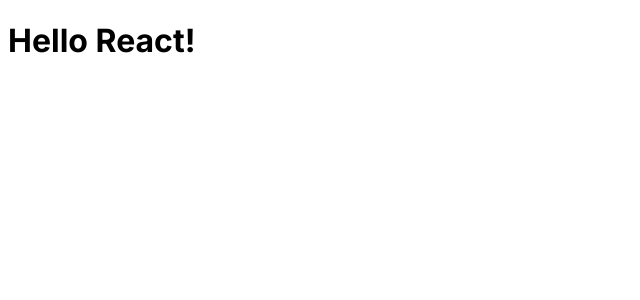
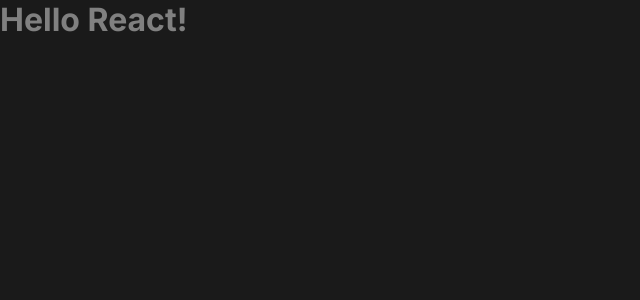
Before and after one commit to cp-yago/todo-app-react-query, a React (Vite) app: page / in a window 1280 px wide. Shown: the top 300 px of the page, without its empty margins (0-640 px from the left). Built offline with nearby package versions, Linux system fonts and the light colour scheme.

Commit message:
style: add styled components and configuring global theme

```diff
--- a/package.json
+++ b/package.json
@@ -10,11 +10,13 @@
   },
   "dependencies": {
     "react": "^18.2.0",
-    "react-dom": "^18.2.0"
+    "react-dom": "^18.2.0",
+    "styled-components": "^5.3.6"
   },
   "devDependencies": {
     "@types/react": "^18.0.26",
     "@types/react-dom": "^18.0.9",
+    "@types/styled-components": "^5.1.26",
     "@vitejs/plugin-react": "^3.0.0",
     "typescript": "^4.9.3",
     "vite": "^4.0.0"
--- a/src/App.tsx
+++ b/src/App.tsx
@@ -1,8 +1,15 @@
+import { ThemeProvider } from 'styled-components'
+import { defaultTheme } from './assets/styles/themes/default'
+import GlobalStyles from './assets/styles/global'
+
 function App() {
   return (
-    <div className="App">
-      <h1 style={{ fontFamily: 'Inter' }}>Hello React!</h1>
-    </div>
+    <ThemeProvider theme={defaultTheme}>
+      <GlobalStyles />
+      <div className="App">
+        <h1 style={{ fontFamily: 'Inter' }}>Hello React!</h1>
+      </div>
+    </ThemeProvider>
   )
 }
 
--- /dev/null
+++ b/src/assets/styles/global.ts
@@ -0,0 +1,20 @@
+import { createGlobalStyle } from 'styled-components'
+
+export default createGlobalStyle<any>`
+  * {
+    margin: 0;
+    padding: 0;
+    box-sizing: border-box;
+    font-family: 'Inter', sans-serif;
+  }
+
+  body {
+    background: ${({ theme }) => theme.colors.background};
+    font-size: 16px;
+    color: ${({ theme }) => theme.colors.gray[300]}
+  }
+
+  button {
+    cursor: pointer;
+  }
+`
--- /dev/null
+++ b/src/assets/styles/themes/default.ts
@@ -0,0 +1,21 @@
+import { DefaultTheme } from "styled-components";
+
+export const defaultTheme: DefaultTheme =  {
+  colors: {
+    background: '#1A1A1A',
+    primary: {
+      lighter: '#8284FA',
+      light: '#5E60CE',
+      main: '#4EA8DE',
+      dark: '#1E6F9F',
+    },
+    gray: {
+      900: '#222222',
+      400: '#333333',
+      300: '#808080'
+    },
+    black:{
+      900: '#0D0D0D'
+    },
+  },
+};
```
Also changed, not shown: 1 other file (tests, documents, lock files or other folders).
